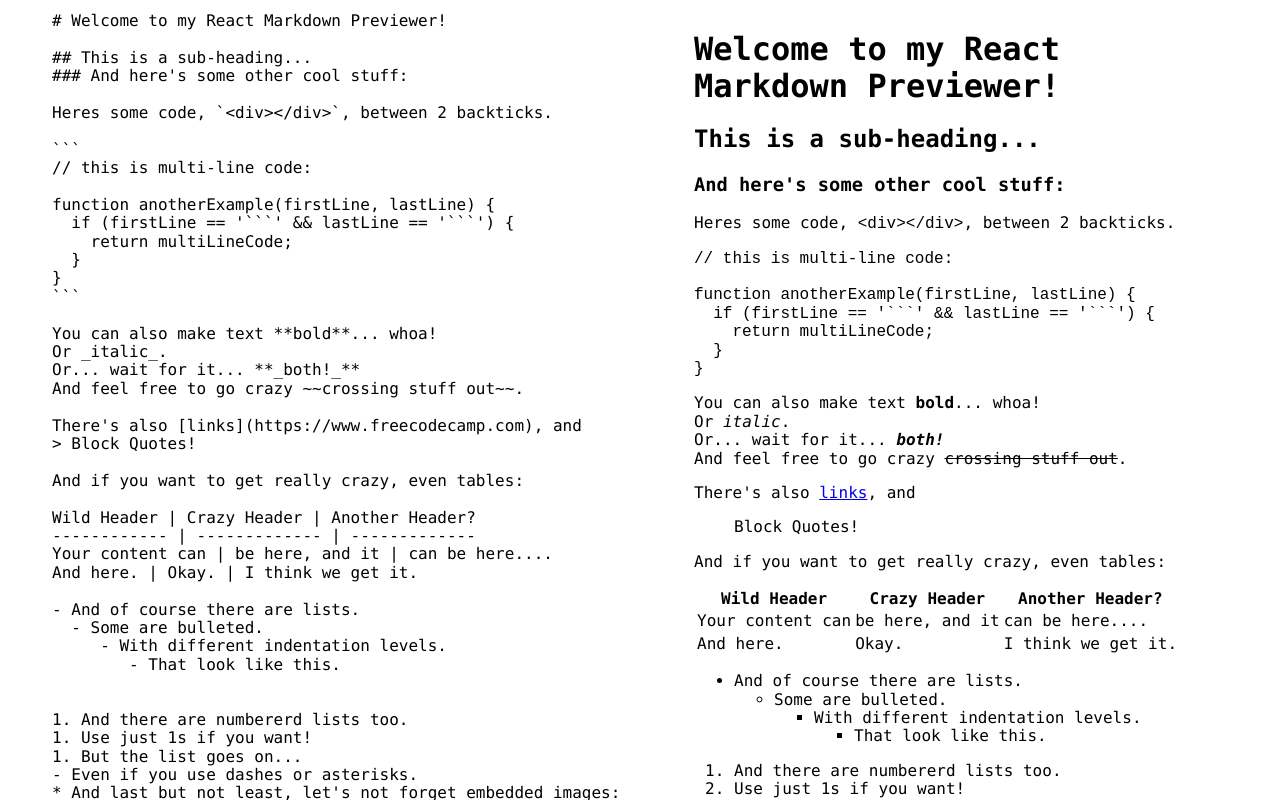
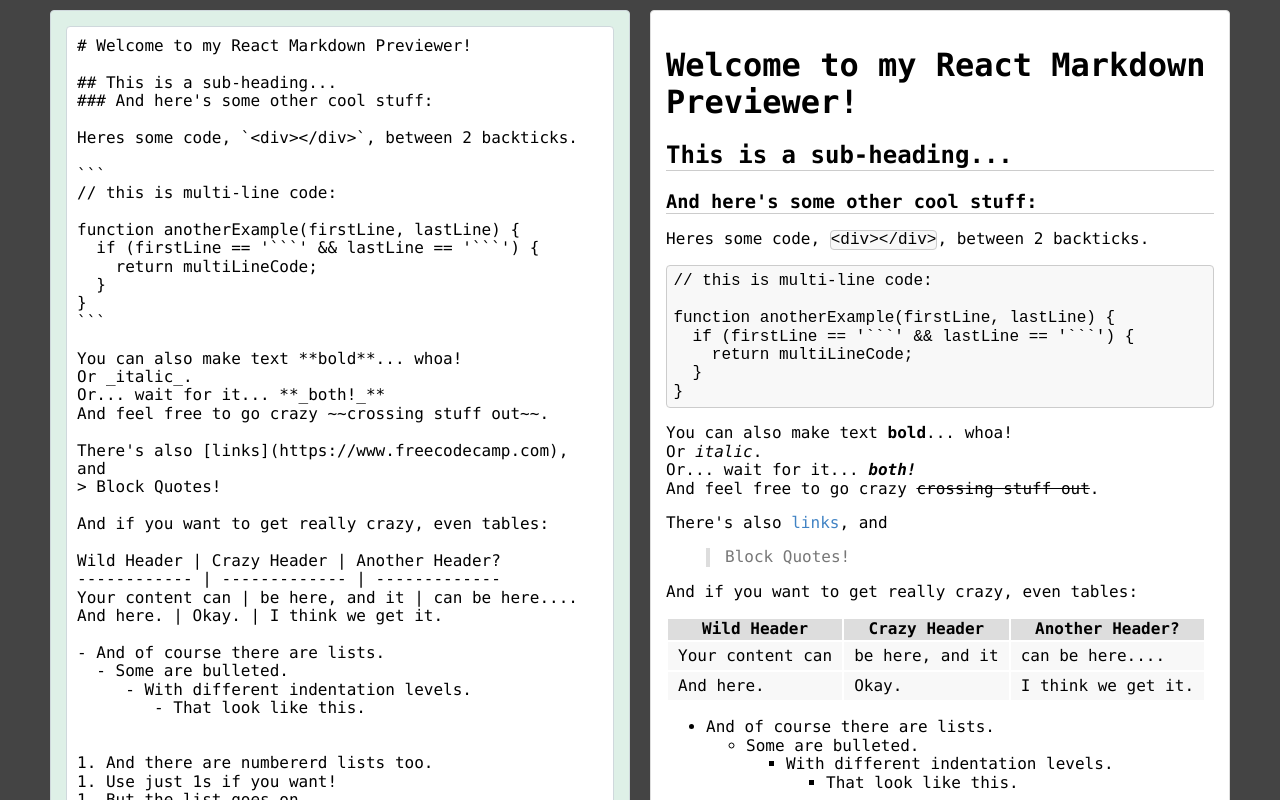
Before and after one commit to klimov-code/fcc-markdown-previewer, a React (Create React App) app: page / in a window 1280 px wide. Shown: the top 800 px of the page. Built offline with nearby package versions, Linux system fonts and the light colour scheme.

Commit message:
finished basic styles

```diff
--- a/package.json
+++ b/package.json
@@ -2,6 +2,7 @@
   "name": "fcc-markdown-previewer",
   "version": "0.2.2",
   "private": true,
+  "license": "MIT",
   "dependencies": {
     "marked": "^0.4.0",
     "react": "^16.4.1",
--- a/src/components/Editor.css
+++ b/src/components/Editor.css
@@ -1,10 +1,27 @@
 .editor {
+  padding: 15px;
+
+  border: 1px solid #CFD8DC;
+  border-radius: 4px;
+  background-color: #FFF;
+
   grid-area: editor;
 }
 
+.editor:focus-within {
+  background-color: #DEF0E7;
+}
+
 .editor__textarea {
-  height: 100vh;
-  width: 50vw;
+  overflow: hidden;
+
+  box-sizing: border-box;
+  width: 100%;
+  padding: 10px;
+
+  resize: none;
+
+  border: 1px solid #CFD8DC;
+  border-radius: 4px;
   outline: none;
-  border: none;
 }
--- a/src/components/Previewer.css
+++ b/src/components/Previewer.css
@@ -1,3 +1,67 @@
 .previewer {
+  padding: 15px;
+
+  border: 1px solid #DDD;
+  border-radius: 4px;
+  background-color: #FFF;
+
   grid-area: previewer;
 }
+
+.previewer thead {
+  background-color: #DDD;
+}
+
+.previewer tbody {
+  background-color: #F8F8F8;
+}
+
+.previewer td {
+  padding: 5px 10px;
+}
+
+.previewer hr {
+  border: none;
+  background: transparent;
+}
+
+.previewer blockquote {
+  padding: 0 15px;
+
+  color: #777;
+  border-left: 4px solid #DDD;
+}
+
+.previewer h2,
+.previewer h3,
+.previewer h4,
+.previewer h5,
+.previewer h6 {
+  margin: 20px 0 10px;
+
+  border-bottom: 1px solid #CCC;
+}
+
+.previewer a {
+  text-decoration: none;
+
+  color: #4183C4;
+}
+
+.previewer a:hover {
+  text-decoration: underline;
+}
+
+.previewer :not(pre) > code {
+  border: 1px solid #CCC;
+  border-radius: 4px;
+  background-color: #F8F8F8;
+}
+
+.previewer pre {
+  padding: .5vw;
+
+  border: 1px solid #CCC;
+  border-radius: 4px;
+  background-color: #F8F8F8;
+}
--- a/src/containers/App.css
+++ b/src/containers/App.css
@@ -1,9 +1,10 @@
 .wrapper {
   display: grid;
 
+  padding: 10px 50px;
+
+  grid-gap: 20px;
   grid-template-areas: 'editor previewer';
   grid-template-columns: 1fr 1fr;
   grid-template-rows: 1fr;
-
-  padding: 10px 50px;
 }
--- a/src/index.css
+++ b/src/index.css
@@ -1,4 +1,7 @@
 body {
   box-sizing: border-box;
-  font-family: Consolas, "Liberation Mono", Courier, monospace;
+
+  background-color: #444;
+
+  font-family: Consolas, 'Liberation Mono', Courier, monospace;
 }
```
Also changed, not shown: 1 other file (tests, documents, lock files or other folders).
